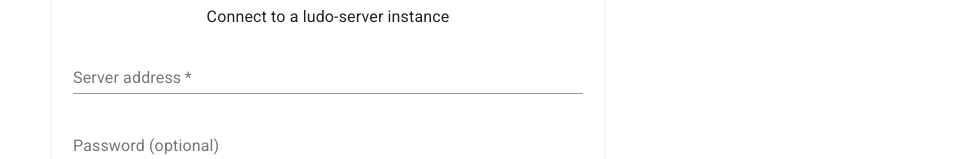
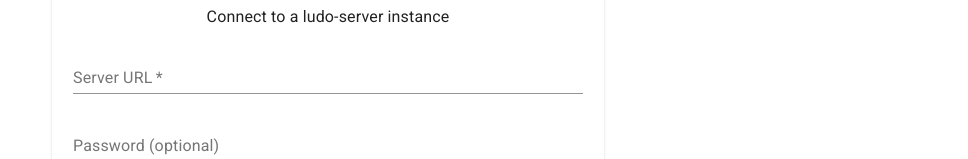
Before and after one commit to karmek-k/ludo-server-fe, a React (Create React App) app: page / in a window 1280 px wide. Shown: the part 167-326 px from the top of the page, without its empty margins (312-1280 px from the left). Built offline with nearby package versions, Linux system fonts and the light colour scheme; no server answers.

Commit message:
Change serverAddress to serverUrl

```diff
--- a/src/components/index/ConnectionForm.tsx
+++ b/src/components/index/ConnectionForm.tsx
@@ -21,12 +21,12 @@ const useStyles = makeStyles({
 });
 
 interface FormFields {
-  serverAddress: string;
+  serverUrl: string;
   password: string;
 }
 
 const schema = yup.object().shape({
-  serverAddress: yup.string().required(),
+  serverUrl: yup.string().required(),
   password: yup.string().max(64)
 });
 
@@ -49,8 +49,8 @@ const ConnectionForm: React.FC<Props> = ({ onValid }) => {
         <form className={classes.form} onSubmit={handleSubmit(onValid)}>
           <TextField
             className={classes.formControl}
-            {...register('serverAddress')}
-            label="Server address"
+            {...register('serverUrl')}
+            label="Server URL"
             placeholder="http://"
             required
           />
```
